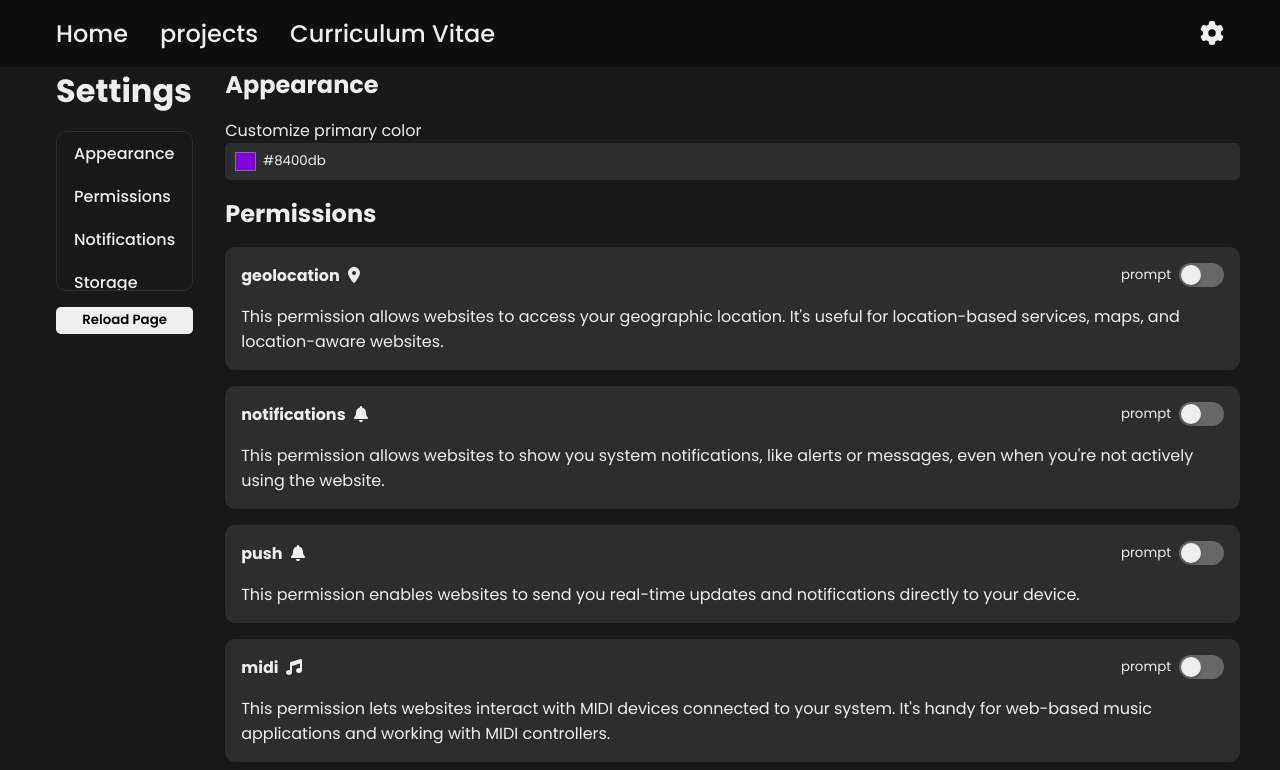
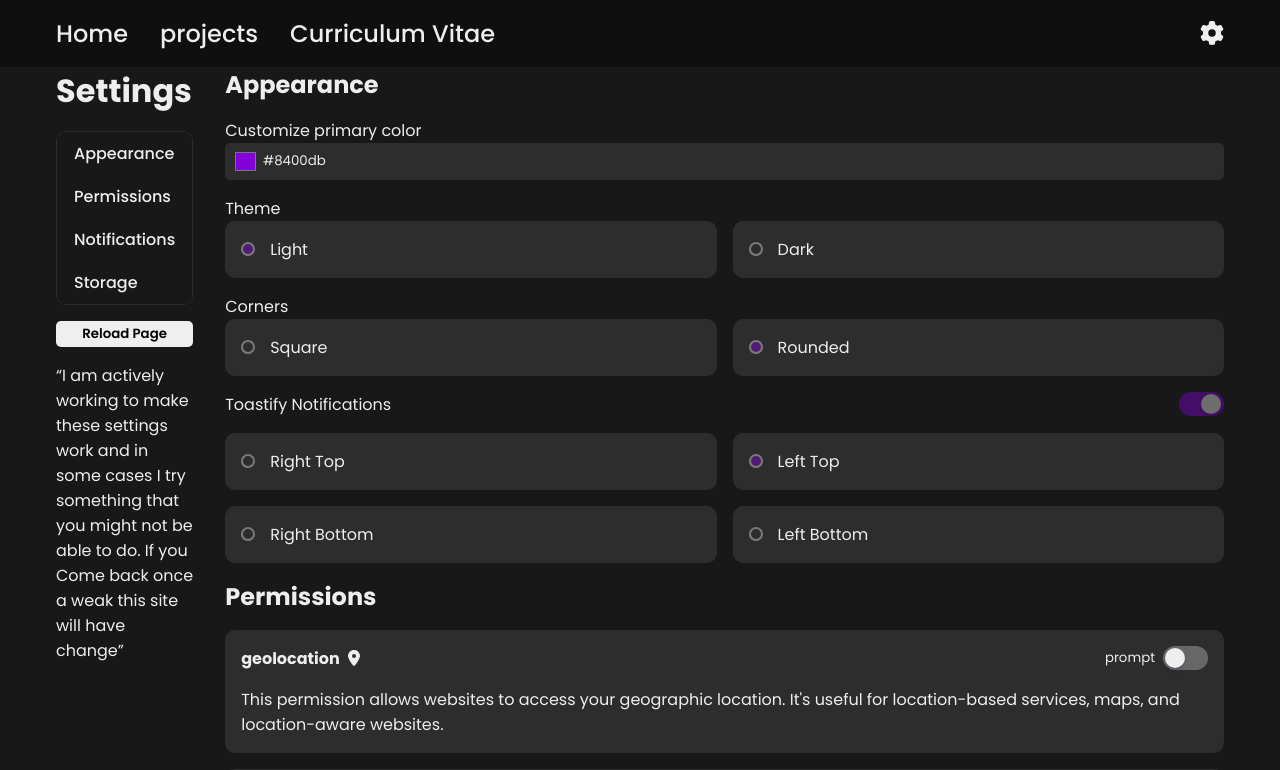
Before and after one commit to LolerSwager/portfolie-2023-react, a React (Create React App) app: page /settings in a window 1280 px wide. Shown: the top 770 px of the page. Built offline with nearby package versions, Linux system fonts and the light colour scheme; no server answers.

Commit message:
update ui and adding settings

```diff
--- a/package.json
+++ b/package.json
@@ -44,5 +44,8 @@
       "last 1 firefox version",
       "last 1 safari version"
     ]
+  },
+  "devDependencies": {
+    "@babel/plugin-proposal-private-property-in-object": "^7.21.11"
   }
 }
--- a/src/Components/Settings/Appearance.jsx
+++ b/src/Components/Settings/Appearance.jsx
@@ -1,12 +1,15 @@
-import { useEffect, useState } from "react";
-import { styled } from "styled-components";
+import { useEffect, useState } from "react"
+import { styled } from "styled-components"
+import ToggleSwitch from "../ToggleSwitch"
 
 export default function Appearance() {
-    const [themeColor, setThemeColor] = useState(localStorage.getItem("color") ? localStorage.getItem("color") : "#8400db");
+    const [themeColor, setThemeColor] = useState(
+        localStorage.getItem("color") ? localStorage.getItem("color") : "#8400db"
+    )
 
     useEffect(() => {
-        localStorage.setItem("color", themeColor);
-    }, [themeColor]);
+        localStorage.setItem("color", themeColor)
+    }, [themeColor])
 
     return (
         <>
@@ -14,12 +17,67 @@ export default function Appearance() {
             <section>
                 <label>Customize primary color</label>
                 <ColorPicker>
-                    <input type="color" onChange={(event) => setThemeColor(event.target.value)} value={themeColor}></input>
+                    <input
+                        type="color"
+                        onChange={(event) => setThemeColor(event.target.value)}
+                        value={themeColor}
+                    ></input>
                     <input type="text" onChange={(event) => setThemeColor(event.target.value)} value={themeColor} />
                 </ColorPicker>
             </section>
+            <section>
+                <label>Theme</label>
+                <StyledArticle>
+                    <section>
+                        <input type="radio" name="theme" checked={true} disabled />
+                        <label for="theme">Light</label>
+                    </section>
+                    <section>
+                        <input type="radio" name="theme" disabled />
+                        <label for="theme">Dark</label>
+                    </section>
+                </StyledArticle>
+            </section>
+            <section>
+                <label>Corners</label>
+                <StyledArticle>
+                    <section>
+                        <input type="radio" name="corners" disabled />
+                        <label for="corners">Square</label>
+                    </section>
+                    <section>
+                        <input type="radio" name="corners" checked={true} disabled />
+                        <label for="corners">Rounded</label>
+                    </section>
+                </StyledArticle>
+            </section>
+            <section>
+                <SpanSpread>
+                    <label>Toastify Notifications</label>
+                    <ToggleSwitch ToggleDisabled={true} isToggeld={true} />
+                </SpanSpread>
+                <StyledArticle>
+                    <section>
+                        <input type="radio" name="Toastify" disabled />
+                        <label for="Toastify">Right Top</label>
+                    </section>
+                    <section>
+                        <input type="radio" name="Toastify" checked={true} disabled />
+                        <label for="Toastify">Left Top</label>
+                    </section>
+                    <section>
+                        <input type="radio" name="Toastify" disabled />
+                        <label for="Toastify">Right Bottom</label>
+                    </section>
+
+                    <section>
+                        <input type="radio" name="Toastify" disabled />
+                        <label for="Toastify">Left Bottom</label>
+                    </section>
+                </StyledArticle>
+            </section>
         </>
-    );
+    )
 }
 
 const ColorPicker = styled.span`
@@ -36,4 +94,52 @@ const ColorPicker = styled.span`
         color: #eeeeee;
         background-color: transparent;
     }
-`;
+`
+
+const StyledArticle = styled.article`
+    display: grid;
+    gap: 1rem;
+    grid-template-columns: repeat(2, 1fr);
+    section {
+        display: flex;
+        gap: 1rem;
+        background-color: var(--wrapperColor);
+        border-radius: var(--borderRadius);
+        padding: 1rem;
+        input[type="radio"]:after {
+            content: "";
+            width: 10px;
+            height: 10px;
+            border-radius: 15px;
+            top: 5px;
+            left: 0;
+            position: relative;
+            background-color: var(--wrapperColor);
+            display: inline-block;
+            border: 2px solid var(--fontColor);
+        }
+        input[type="radio"]:checked:after {
+            content: "";
+            width: 10px;
+            height: 10px;
+            border-radius: 15px;
+            top: 5px;
+            left: 0;
+            position: relative;
+            background-color: var(--activeColor);
+            display: inline-block;
+            border: 2px solid var(--fontColor);
+        }
+        input[type="radio"]:disabled {
+            cursor: not-allowed;
+            opacity: 40%;
+        }
+    }
+`
+
+const SpanSpread = styled.span`
+    display: flex;
+    align-items: center;
+    justify-content: space-between;
+    padding: 0 0 1rem 0;
+`
--- a/src/Components/Settings/Notifications.jsx
+++ b/src/Components/Settings/Notifications.jsx
@@ -1,32 +1,34 @@
-import { useEffect } from "react";
-import { useState } from "react";
-import { styled } from "styled-components";
-import ToggleSwitch from "../ToggleSwitch";
+import { useEffect } from "react"
+import { useState } from "react"
+import { styled } from "styled-components"
+import ToggleSwitch from "../ToggleSwitch"
 
 export default function Notifications() {
-    const [notificationToggle, setNotificationToggle] = useState();
+    const [notificationToggle, setNotificationToggle] = useState()
 
     if (notificationToggle === true) {
-        NotificationPermission();
+        NotificationPermission()
     }
 
     useEffect(() => {
-        const getNotificationData = JSON.parse(localStorage.getItem("permissions")).find((item) => item.name === "notifications");
-        console.log(getNotificationData);
-    }, []);
+        const getNotificationData = JSON.parse(localStorage.getItem("permissions")).find(
+            (item) => item.name === "notifications"
+        )
+        console.log(getNotificationData)
+    }, [])
 
     function NotificationPermission() {
         Notification.requestPermission().then((Permission) => {
             if (Permission !== "granted") {
-                return;
+                return
             }
 
             new Notification("First Notification", {
                 body: "Thank you for Notification Permission",
                 icon: "https://creazilla-store.fra1.digitaloceanspaces.com/emojis/51208/waving-hand-emoji-clipart-xl.png",
-                image: "https://creazilla-store.fra1.digitaloceanspaces.com/emojis/51208/waving-hand-emoji-clipart-xl.png",
-            });
-        });
+                image: "https://images.unsplash.com/photo-1556244573-c3686c0f0e78?ixlib=rb-4.0.3&ixid=M3wxMjA3fDB8MHxwaG90by1wYWdlfHx8fGVufDB8fHx8fA%3D%3D&auto=format&fit=crop&w=1632&q=80",
+            })
+        })
     }
 
     return (
@@ -38,7 +40,11 @@ export default function Notifications() {
                     <StyledArticle>
                         <section>
                             <h4>Get Browser Notifications</h4>
-                            <ToggleSwitch ToggleDisabled={false} isToggeld={notificationToggle} onToggle={() => setNotificationToggle((prevState) => !prevState)} />
+                            <ToggleSwitch
+                                ToggleDisabled={false}
+                                isToggeld={notificationToggle}
+                                onToggle={() => setNotificationToggle((prevState) => !prevState)}
+                            />
                         </section>
                         <section>
                             <h4> Get Push notifications</h4>
@@ -87,19 +93,19 @@ export default function Notifications() {
                 </SpanCollom>
             </SpanGrid>
         </>
-    );
+    )
 }
 
 const SpanGrid = styled.span`
     display: grid;
     grid-template-columns: repeat(auto-fill, minmax(350px, 1fr));
     gap: 2rem;
-`;
+`
 
 const SpanCollom = styled.span`
     display: flex;
     flex-direction: column;
-`;
+`
 
 const StyledArticle = styled.article`
     padding: 1rem;
@@ -113,4 +119,4 @@ const StyledArticle = styled.article`
             auto;
         width: 100%;
     }
-`;
+`
--- a/src/Pages/Settings.jsx
+++ b/src/Pages/Settings.jsx
@@ -28,13 +28,17 @@ export default function Settings() {
                         </ul>
                     </menu>
                     <button onClick={() => window.location.reload()}>Reload Page</button>
+                    <q>
+                        I am actively working to make these settings work and in some cases I try something that you
+                        might not be able to do. If you Come back once a weak this site will have change
+                    </q>
                 </StyledAside>
-                <article>
+                <StyledWrapper>
                     <Appearance />
                     <Permissions />
                     <Notifications />
                     <Storage />
-                </article>
+                </StyledWrapper>
             </SpacingGrid>
         </StyledSettings>
     )
@@ -62,6 +66,10 @@ const StyledSettings = styled.main`
     }
 `
 
+const StyledWrapper = styled.article`
+    margin: 0 1rem 2rem 0;
+`
+
 const SpacingGrid = styled.span`
     display: grid;
     grid-template-columns:
@@ -83,7 +91,7 @@ const StyledAside = styled.span`
     gap: 1rem;
     position: sticky;
     top: 0;
-    max-height: calc(100dvh / 3);
+    max-height: calc(100dvh / 3 * 2);
     margin: 0 1rem;
     @media only screen and (max-width: 700px) {
         width: 100%;
@@ -91,7 +99,7 @@ const StyledAside = styled.span`
     menu {
         border: 1px solid var(--wrapperColor);
         border-radius: var(--borderRadius);
-        overflow: hidden;
+        //overflow: hidden;
         ul {
             list-style: none;
             li {
@@ -121,7 +129,6 @@ const StyledAside = styled.span`
             }
         }
     }
-
     @media only screen and (max-width: 700px) {
         position: relative;
         right: 0;
```
Also changed, not shown: 1 other file (tests, documents, lock files or other folders).
